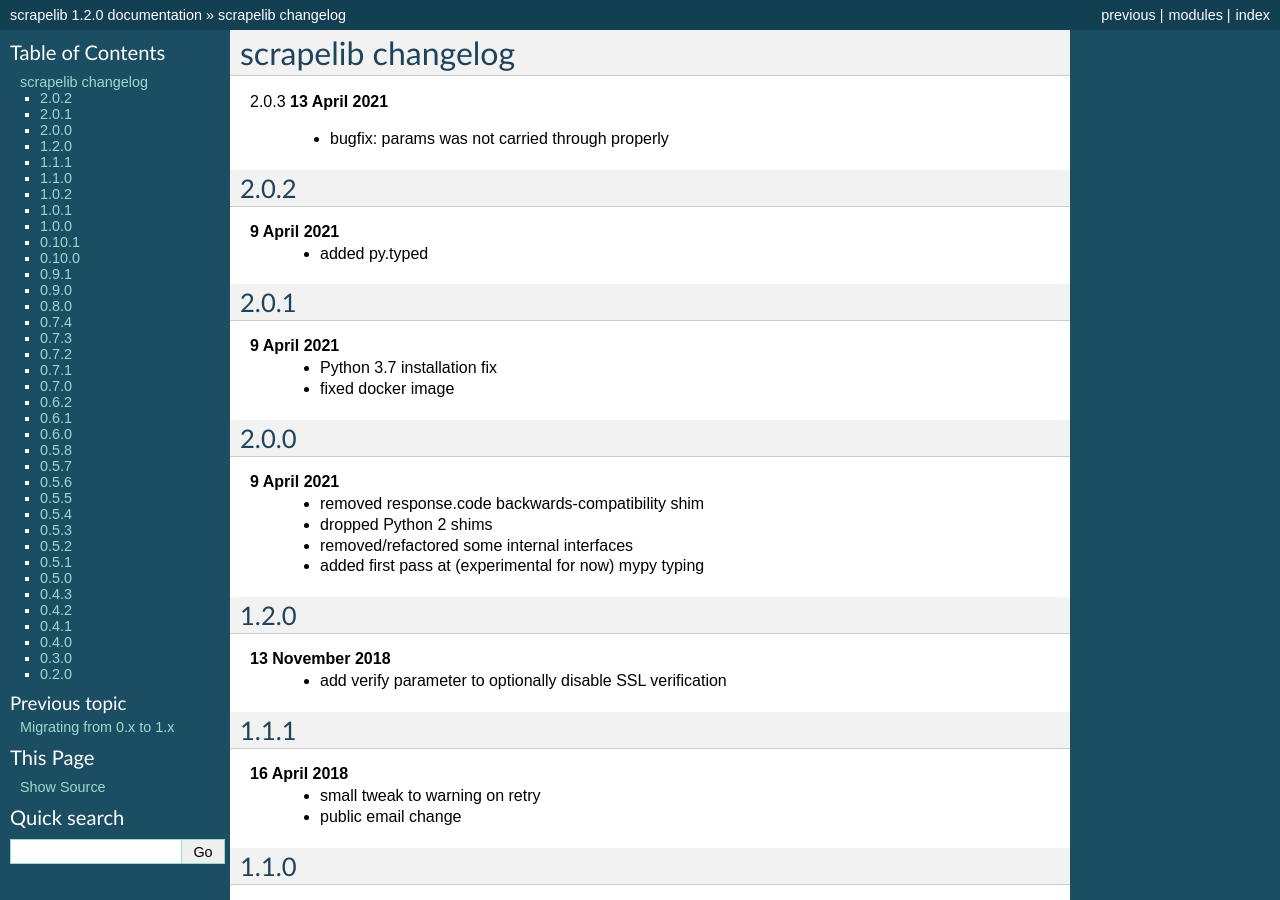
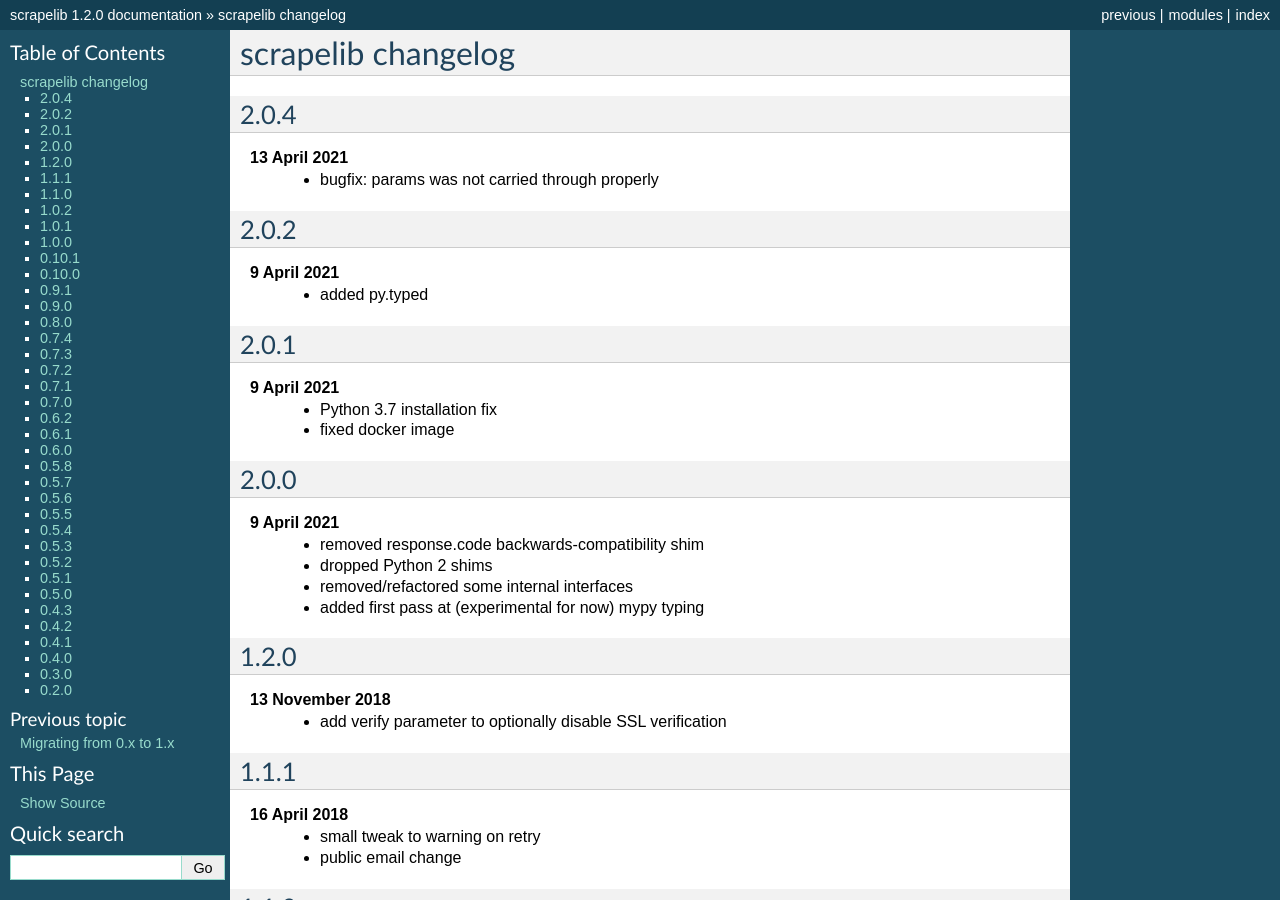
Before and after one commit to jamesturk/scrapelib, a Sphinx documentation site: the page built from docs/changelog.rst, in a window 1280 px wide and 900 px high. Built offline with Sphinx 7.4.7, drawn with Linux system fonts in a browser that asks for light colours.

Commit message:
2.0.4, rest of the fix

```diff
--- a/docs/changelog.rst
+++ b/docs/changelog.rst
@@ -1,7 +1,8 @@
 scrapelib changelog
 ===================
 
-2.0.3
+2.0.4
+-----
 **13 April 2021**
     * bugfix: params was not carried through properly
 
--- a/pyproject.toml
+++ b/pyproject.toml
@@ -1,6 +1,6 @@
 [tool.poetry]
 name = "scrapelib"
-version = "2.0.3"
+version = "2.0.4"
 description = ""
 readme = "README.rst"
 authors = ["James Turk <dev@jamesturk.net>"]
--- a/scrapelib/__init__.py
+++ b/scrapelib/__init__.py
@@ -394,6 +394,7 @@
                 method,
                 url,
                 data=data,
+                params=params,
                 headers=headers,
                 cookies=cookies,
                 files=files,
```
